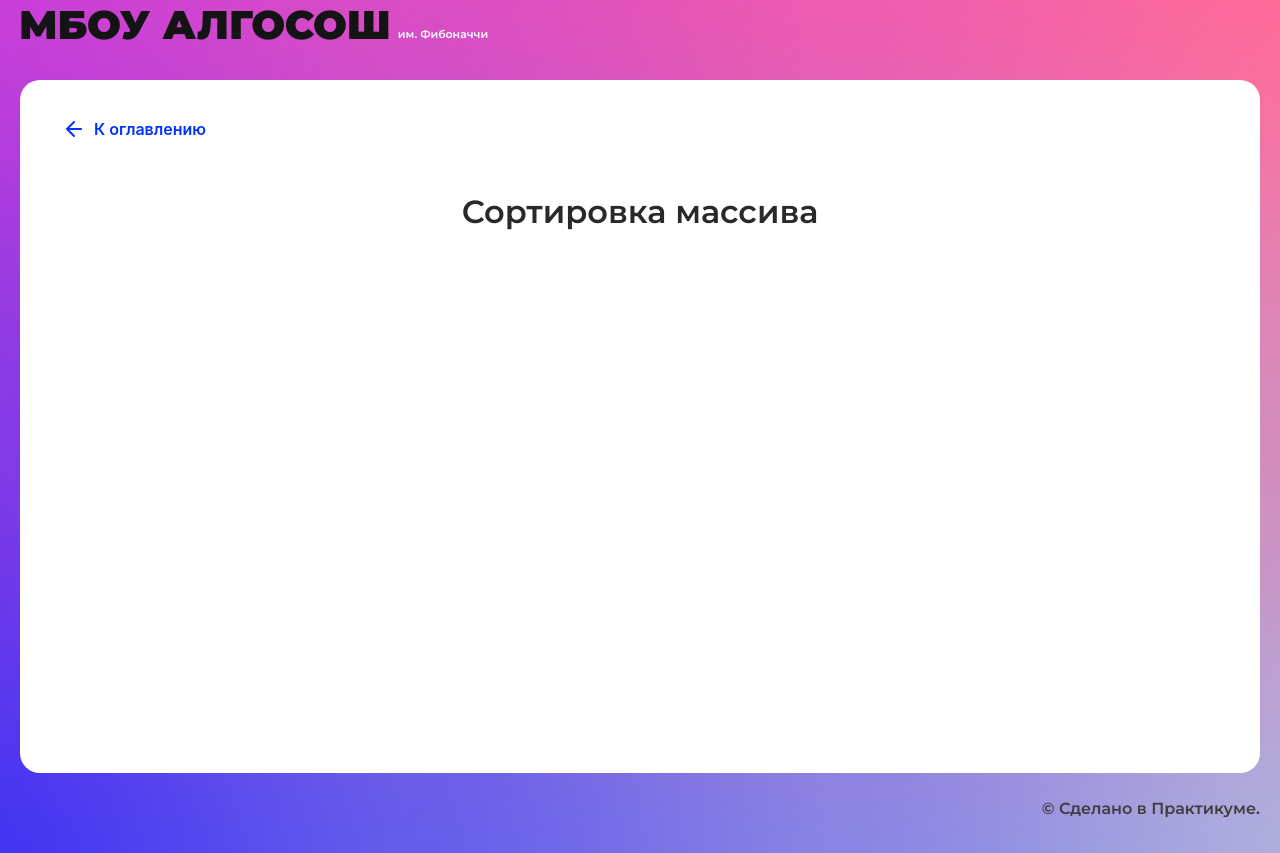
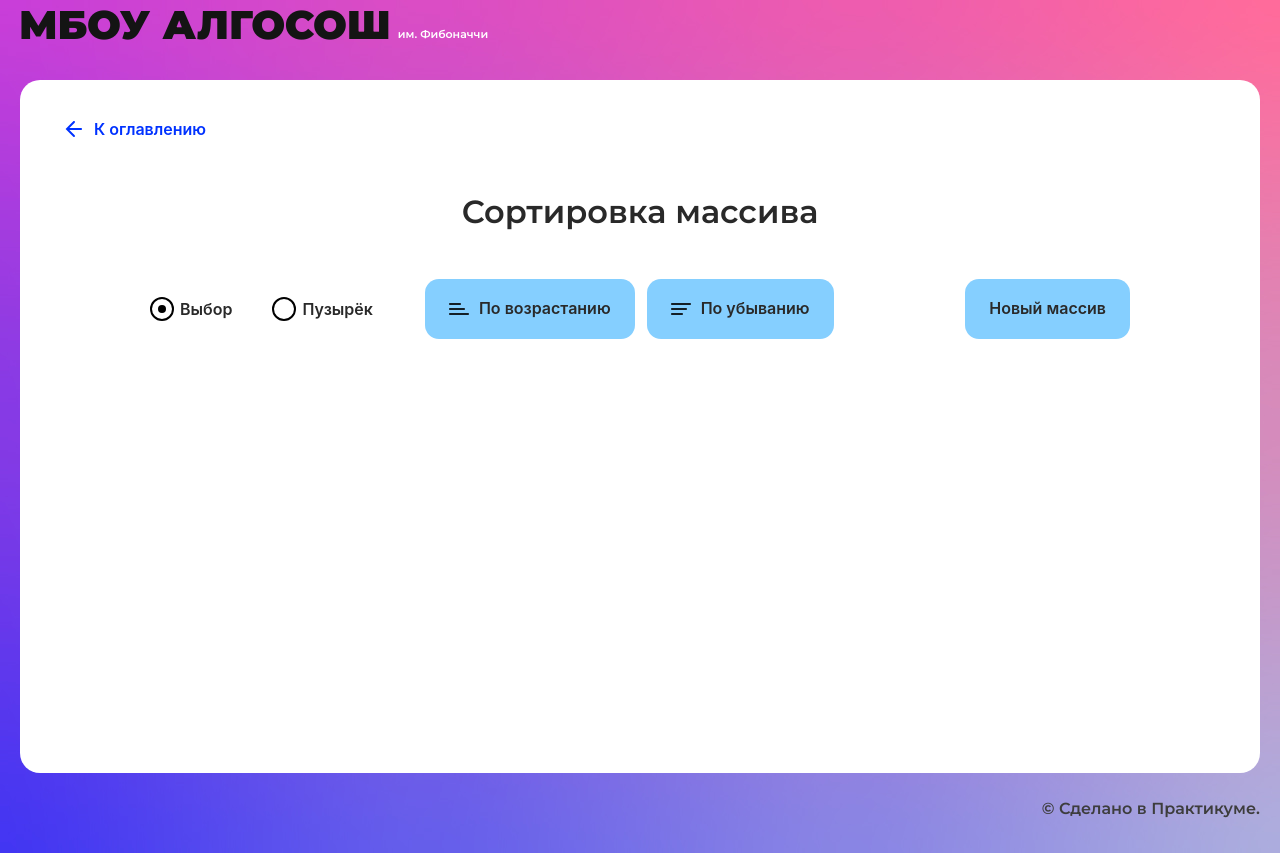
Before and after one commit to puinka/algososh, a React (Create React App) app: page /sorting in a window 1280 px wide. Built offline with nearby package versions, Linux system fonts and the light colour scheme.

Commit message:
feat: add selection sorting render

```diff
--- a/src/common/utils.ts
+++ b/src/common/utils.ts
@@ -1,2 +1,14 @@
+import { TElement } from "../types/types";
+
 export const delay = (ms: number) =>
   new Promise((resolve) => setTimeout(resolve, ms));
+
+export const swap = <T>(
+  arr: T[],
+  firstIndex: number,
+  secondIndex: number
+): void => {
+  const temp = arr[firstIndex];
+  arr[firstIndex] = arr[secondIndex];
+  arr[secondIndex] = temp;
+};
--- a/src/components/sorting-page/sorting-page.tsx
+++ b/src/components/sorting-page/sorting-page.tsx
@@ -1,10 +1,128 @@
-import React from "react";
+import React, { useState } from "react";
+import { Button } from "../ui/button/button";
+import { RadioInput } from "../ui/radio-input/radio-input";
 import { SolutionLayout } from "../ui/solution-layout/solution-layout";
+import { Direction } from "../../types/direction";
+
+import style from "./sorting.module.css";
+import { Column } from "../ui/column/column";
+import { TElement } from "../../types/types";
+import { ElementStates } from "../../types/element-states";
+import { delay, swap } from "../../common/utils";
+import { DELAY_IN_MS, SHORT_DELAY_IN_MS } from "../../constants/delays";
+
+const MIN_LENGTH = 3;
+const MAX_LENGTH = 17;
+const MIN_VALUE = 0;
+const MAX_VALUE = 100;
+
+const generateRandom = (min: number, max: number): number => {
+  return Math.floor(Math.random() * (max - min + 1)) + min;
+};
 
 export const SortingPage: React.FC = () => {
+  const [isBubble, setIsBubble] = useState(false);
+  const [elements, setElements] = useState<TElement[]>([]);
+
+  const generateArray = (): void => {
+    const length = generateRandom(MIN_LENGTH, MAX_LENGTH);
+    const arr: TElement[] = [];
+    for (let i = 0; i <= length; i++) {
+      const value = generateRandom(MIN_VALUE, MAX_VALUE);
+      arr.push({ value: value, state: ElementStates.Default });
+    }
+    return setElements(arr);
+  };
+
+  const renderStep = async (arr: TElement[]): Promise<void> => {
+    setElements([...arr]);
+    await delay(SHORT_DELAY_IN_MS);
+  };
+
+  const selectionSorting = async (arr: TElement[]) => {
+    for (let i = 0; i < arr.length - 1; i++) {
+      let swapInd = i;
+      arr[swapInd].state = ElementStates.Changing;
+
+      for (let j = i + 1; j < arr.length; j++) {
+        arr[j].state = ElementStates.Changing;
+        await renderStep(arr);
+
+        if (arr[swapInd].value > arr[j].value) {
+          swapInd = j;
+          arr[swapInd].state =
+            i === swapInd ? ElementStates.Changing : ElementStates.Default;
+        }
+
+        if (j !== swapInd) {
+          arr[j].state = ElementStates.Default;
+        }
+      }
+      if (i === swapInd) {
+        arr[i].state = ElementStates.Modified;
+      } else {
+        swap(arr, swapInd, i);
+        arr[i].state = ElementStates.Modified;
+        arr[swapInd].state = ElementStates.Default;
+      }
+    }
+    arr.forEach((item) => (item.state = ElementStates.Modified));
+    await renderStep(arr);
+  };
+
+  const handleAscendingSort = async (): Promise<void> => {
+    //lock buttons & loaders
+    await selectionSorting(elements);
+    //unlock the buttons
+  };
+
   return (
     <SolutionLayout title="Сортировка массива">
+      <div className={style.inputsContainer}>
+        <form className={style.form}>
+          <div className={style.sorting}>
+            <RadioInput
+              label="Выбор"
+              checked={!isBubble}
+              name={"sorting"}
+              onChange={() => {
+                setIsBubble(false);
+              }}
+            />
 
+            <RadioInput
+              label="Пузырёк"
+              checked={isBubble}
+              name={"sorting"}
+              onChange={() => {
+                setIsBubble(true);
+              }}
+            />
+          </div>
+          <div className={style.direction}>
+            <Button
+              text="По возрастанию"
+              sorting={Direction.Ascending}
+              type={"button"}
+              onClick={handleAscendingSort}
+            />
+            <Button
+              text="По убыванию"
+              sorting={Direction.Descending}
+              type={"button"}
+            />
+          </div>
+        </form>
+        <Button text="Новый массив" type="button" onClick={generateArray} />
+      </div>
+      <ul className={style.arrayContainer}>
+        {elements &&
+          elements.map((element, index) => (
+            <li key={index}>
+              <Column index={element.value} state={element.state} />
+            </li>
+          ))}
+      </ul>
     </SolutionLayout>
   );
 };
--- /dev/null
+++ b/src/components/sorting-page/sorting.module.css
@@ -0,0 +1,41 @@
+.inputsContainer {
+  display: flex;
+  justify-content: space-between;
+  gap: 80px;
+  max-width: 980px;
+  margin-left: auto;
+  margin-right: auto;
+}
+
+.form {
+  display: flex;
+  justify-content: space-between;
+  gap: 52px;
+  max-width: 700px;
+}
+
+.sorting {
+  display: flex;
+  gap: 40px;
+  align-items: center;
+}
+
+.direction {
+  display: flex;
+  gap: 12px;
+}
+
+.arrayContainer {
+  margin-left: auto;
+  margin-right: auto;
+  margin-top: 48px;
+  margin-bottom: 26px;
+  max-width: 1020px;
+  list-style: none;
+  display: flex;
+  justify-content: center;
+  gap: 10px;
+  align-items: end;
+  height: 340px;
+  padding: 0;
+}
--- a/src/types/types.ts
+++ b/src/types/types.ts
@@ -4,3 +4,8 @@ export type TLetter = {
   char: string;
   state: ElementStates;
 };
+
+export type TElement = {
+  value: number;
+  state: ElementStates;
+};
```
